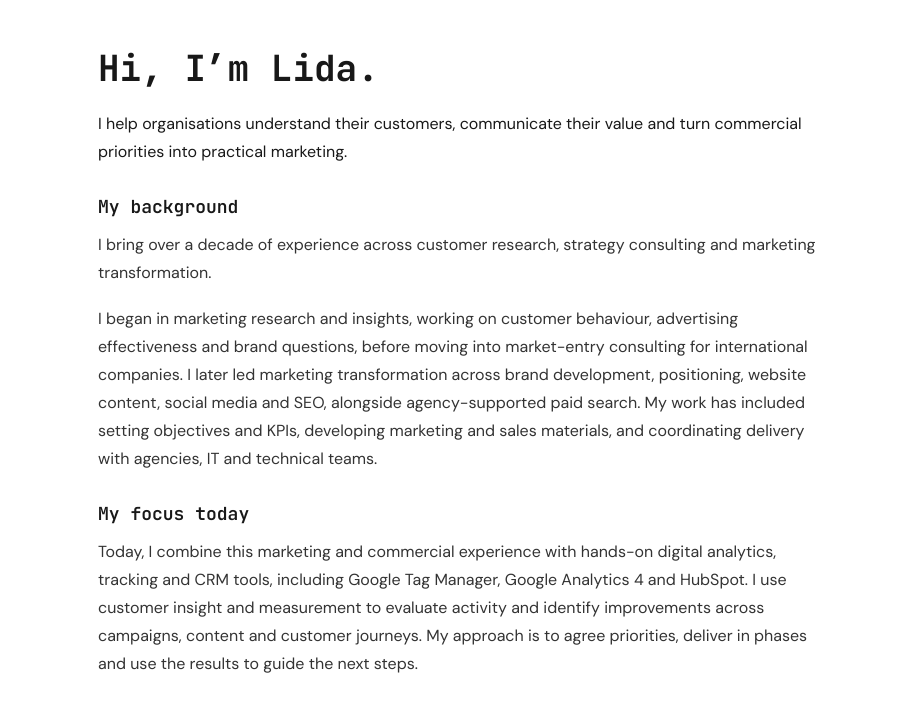
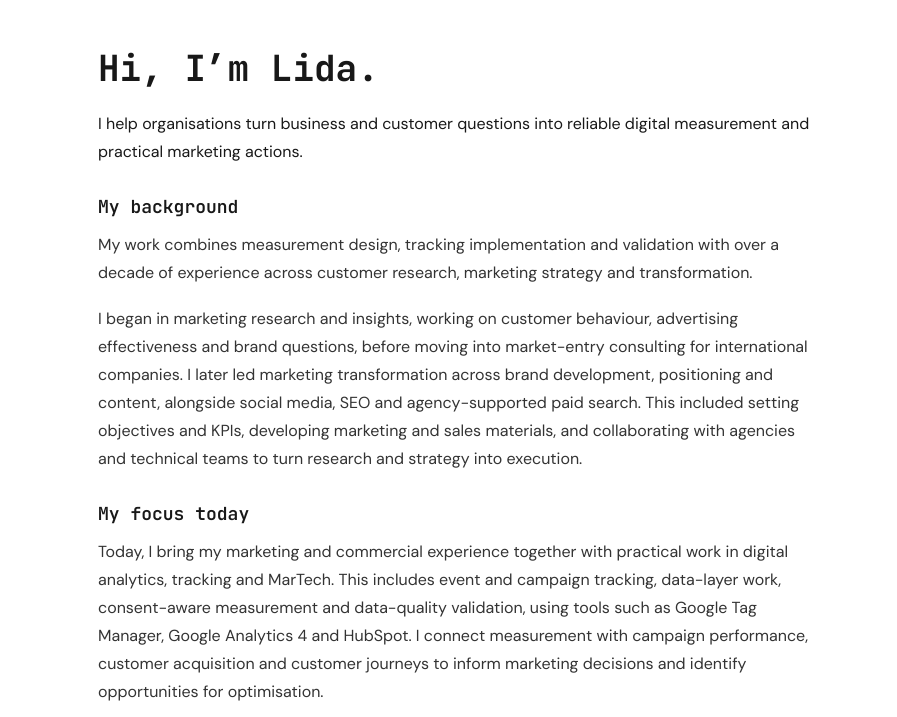
Before and after one commit to Lida-Gheidary/Portfolio, a plain HTML site: page about.html in a window 1280 px wide. Shown: the part 219-936 px from the top of the page, 0-897 px from the left. Drawn offline with Linux system fonts and the light colour scheme; grey boxes are pictures that could not be loaded; files whose address does not match are found by name.

Commit message:
Preserve balanced marketing and digital analytics narrative

```diff
--- a/about.html
+++ b/about.html
@@ -131,27 +131,28 @@
             <p class="intro-greeting">Hi, I’m Lida.</p>
 
             <p class="intro-statement">
-              I help organisations understand their customers, communicate their value
-              and turn commercial priorities into practical marketing.
+              I help organisations turn business and customer questions into reliable
+              digital measurement and practical marketing actions.
             </p>
 
             <div class="intro-block">
               <h2>My background</h2>
 
               <p>
-                I bring over a decade of experience across customer research, strategy
-                consulting and marketing transformation.
+                My work combines measurement design, tracking implementation and
+                validation with over a decade of experience across customer research,
+                marketing strategy and transformation.
               </p>
 
               <p>
                 I began in marketing research and insights, working on customer behaviour,
                 advertising effectiveness and brand questions, before moving into
                 market-entry consulting for international companies. I later led marketing
-                transformation across brand development, positioning, website content,
-                social media and SEO, alongside agency-supported paid search. My work has
+                transformation across brand development, positioning and content,
+                alongside social media, SEO and agency-supported paid search. This
                 included setting objectives and KPIs, developing marketing and sales
-                materials, and coordinating delivery with agencies, IT and technical
-                teams.
+                materials, and collaborating with agencies and technical teams to turn
+                research and strategy into execution.
               </p>
             </div>
 
@@ -159,12 +160,13 @@
               <h2>My focus today</h2>
 
               <p>
-                Today, I combine this marketing and commercial experience with hands-on
-                digital analytics, tracking and CRM tools, including Google Tag Manager,
-                Google Analytics 4 and HubSpot. I use customer insight and measurement to
-                evaluate activity and identify improvements across campaigns, content and
-                customer journeys. My approach is to agree priorities, deliver in phases
-                and use the results to guide the next steps.
+                Today, I bring my marketing and commercial experience together with
+                practical work in digital analytics, tracking and MarTech. This includes
+                event and campaign tracking, data-layer work, consent-aware measurement
+                and data-quality validation, using tools such as Google Tag Manager,
+                Google Analytics 4 and HubSpot. I connect measurement with campaign
+                performance, customer acquisition and customer journeys to inform
+                marketing decisions and identify opportunities for optimisation.
               </p>
             </div>
 
```
